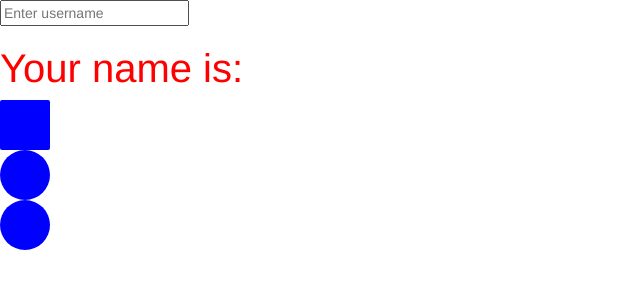
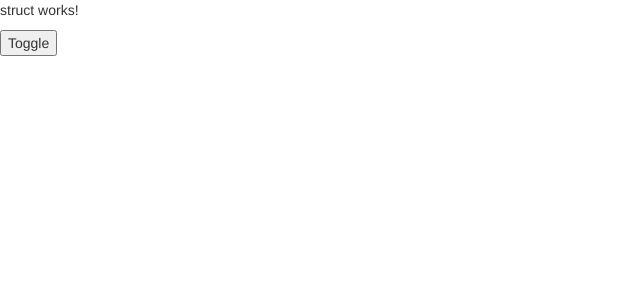
Before and after one commit to triminh/angular4-kp, an Angular app: page / in a window 1280 px wide. Shown: the top 300 px of the page, without its empty margins (0-640 px from the left). Built offline with nearby package versions, Linux system fonts and the light colour scheme.

Commit message:
ngFor basic

```diff
--- a/src/app/app.component.html
+++ b/src/app/app.component.html
@@ -1 +1 @@
-<app-user-form></app-user-form>
+<app-struct></app-struct>
--- a/src/app/app.module.ts
+++ b/src/app/app.module.ts
@@ -6,6 +6,7 @@
 import { WordComponent } from './word.component';
 import { BookComponent } from './book/book.component';
 import { UserFormComponent } from './user-form/user-form.component';
+import { StructComponent } from './struct/struct.component';
 
 
 @NgModule({
@@ -13,7 +14,8 @@
     AppComponent,
     WordComponent,
     BookComponent,
-    UserFormComponent
+    UserFormComponent,
+    StructComponent
   ],
   imports: [
     BrowserModule,
--- /dev/null
+++ b/src/app/struct/struct.component.html
@@ -0,0 +1,4 @@
+<p *ngIf="isShow">
+  struct works!
+</p>
+<button (click)="isShow = !isShow">Toggle</button>
--- /dev/null
+++ b/src/app/struct/struct.component.ts
@@ -0,0 +1,15 @@
+import { Component, OnInit } from '@angular/core';
+
+@Component({
+  selector: 'app-struct',
+  templateUrl: './struct.component.html',
+  styleUrls: ['./struct.component.css']
+})
+export class StructComponent implements OnInit {
+  isShow = true;
+  constructor() { }
+
+  ngOnInit() {
+  }
+
+}
```
Also changed, not shown: src/app/struct/struct.component.css (added), 1 other file (tests, documents, lock files or other folders).
